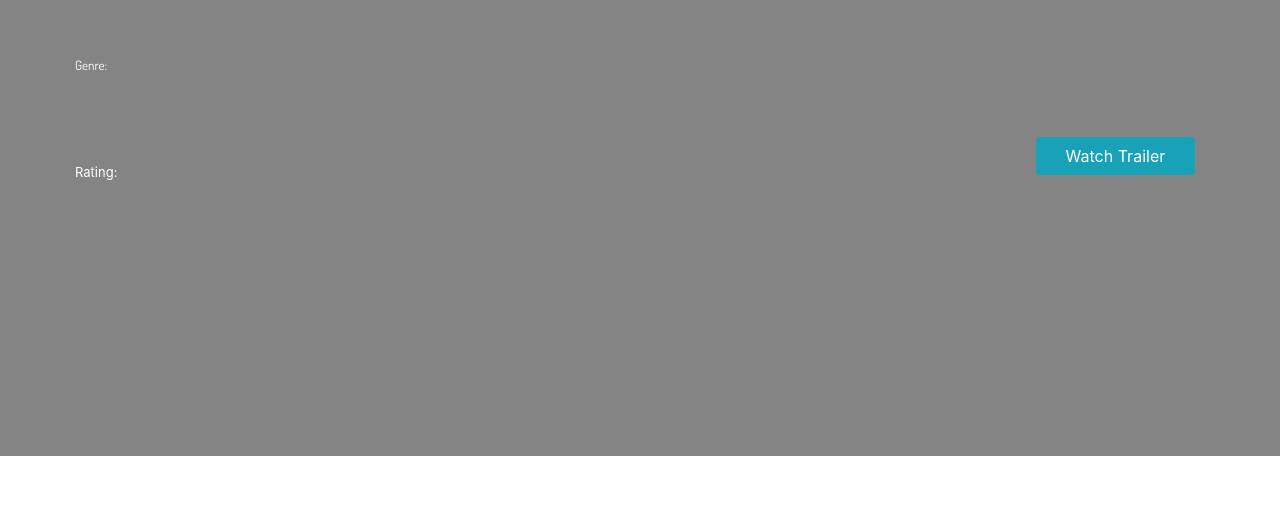
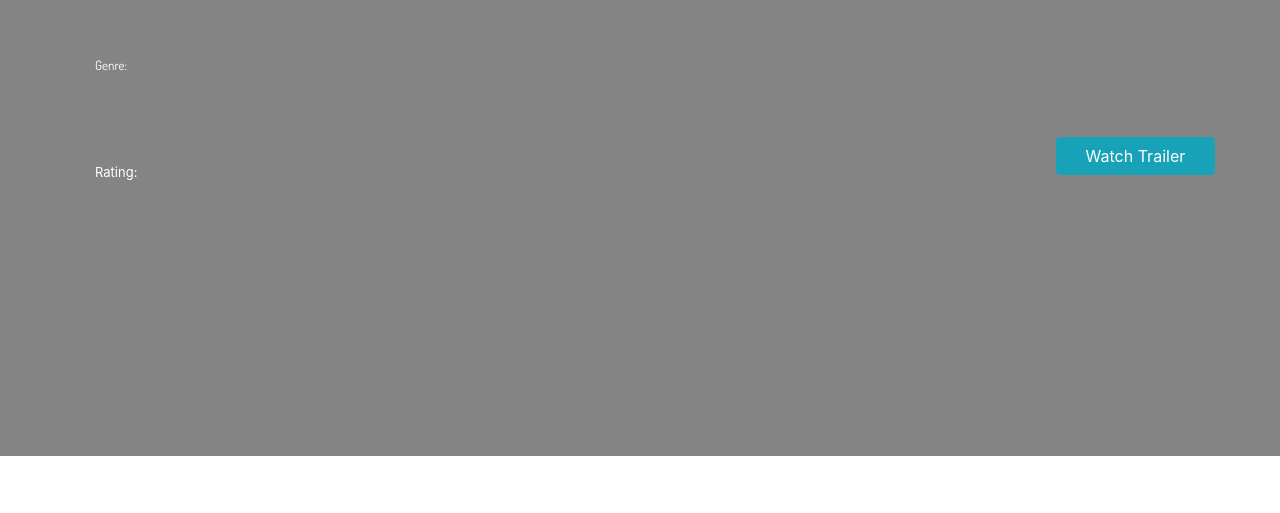
Before and after one commit to abzshaikh/abzshaikh.github.io, a plain HTML site: page detail.html in a window 1280 px wide. Shown: the part 134-647 px from the top of the page. Drawn offline with nearby package versions, Linux system fonts and the light colour scheme.

Commit message:
Update detail.css

```diff
--- a/css/detail.css
+++ b/css/detail.css
@@ -27,6 +27,8 @@
   width: 100%;
   height: 100%;
   background: rgba(10, 10, 10, 0.5);
+  padding-left: 20px;
+  padding-right: 10px;
 }
 
 .back-drop .container {
@@ -95,6 +97,9 @@
   .movie-name {
     font-size: 4rem;
   }
+  .back-drop {
+    padding-left: 50px;
+  }
 }
 
 @media screen and (min-width: 992px) {
```
